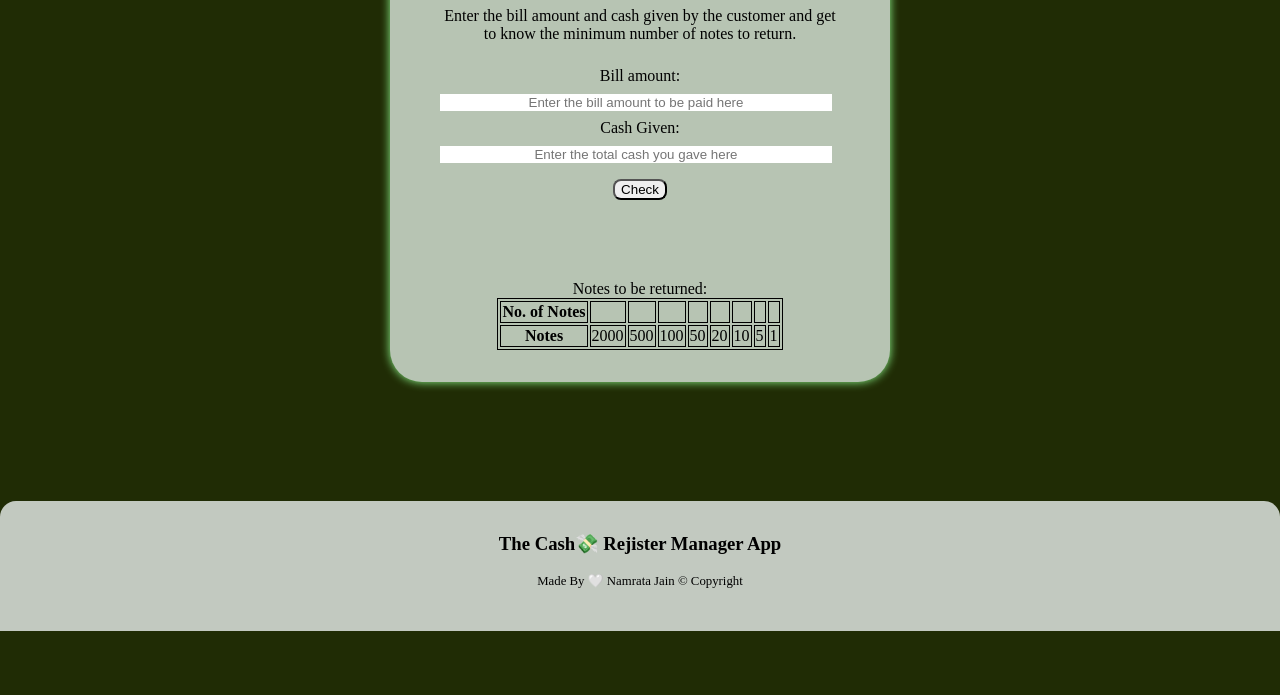
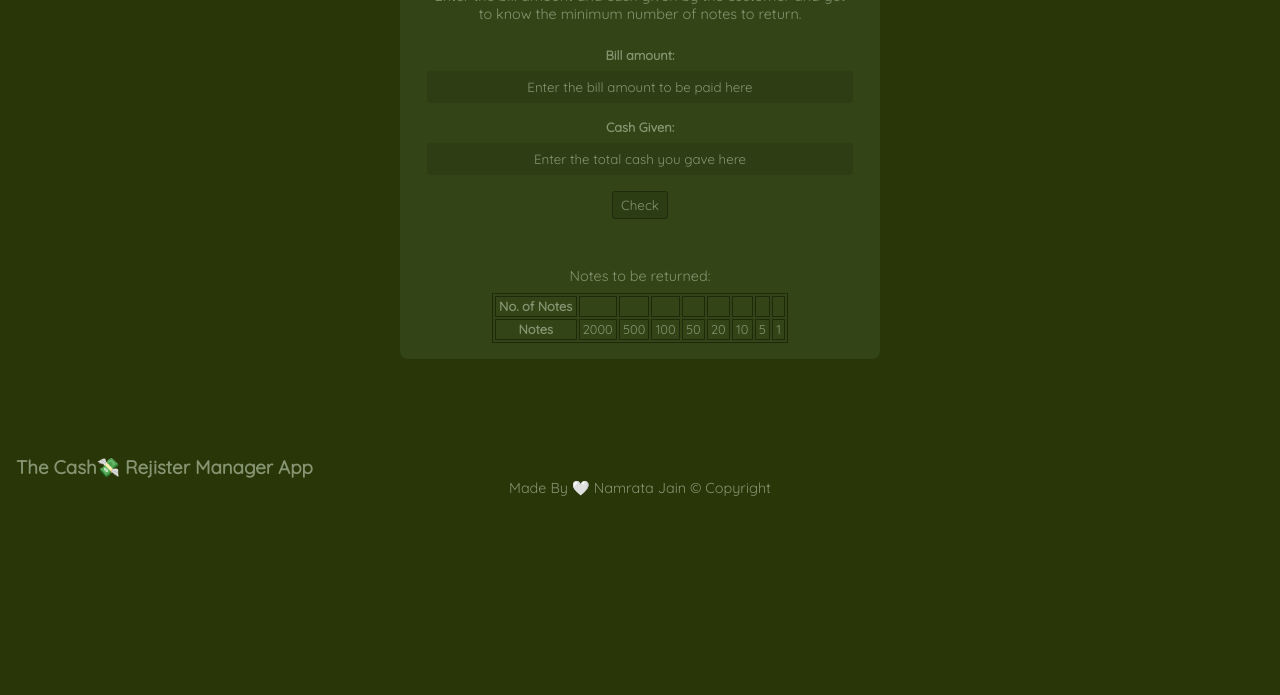
Before and after one commit to Namrata-J/Cash-Register-Manager, a plain HTML site: page index.html in a window 1280 px wide. Shown: the part 105-800 px from the top of the page. Drawn offline with Linux system fonts and the light colour scheme.

Commit message:
style(update): updated styling

```diff
--- a/style.css
+++ b/style.css
@@ -1,77 +1,136 @@
-body{
+@import url('https://fonts.googleapis.com/css2?family=Quicksand&display=swap');
+
+* {
+    box-sizing: border-box;
+    color: rgb(133, 148, 113);
+    font-family: 'Quicksand', sans-serif;
+    margin: 0;
+    padding: 0;
+}
+
+body {
+    background-color: rgb(40 54 8);
     margin: 0px;
-    background-color:rgb(32, 44, 5);
+    padding: 1rem;
 }
-input{
-    width: 97%;
-    margin: auto;
-    height: 15px;
-   text-align: center;
-   border: none;
+
+input {
+    border: none;
+    color: inherit;
+    outline: none;
+    padding: 0.5rem;
+    width: 100%;
 }
-.button-container{
+
+input::placeholder {
+    color: inherit;
+}
+
+.outside-div {
+    background: rgba(76, 100, 54, 0.3);
+}
+
+input,
+.button-container,
+.heading,
+p,
+label,
+.error-message {
     text-align: center;
 }
-.check-btn{
+
+input,
+.check-btn {
+    background: rgba(0, 0, 0, 0.1);
+    border-radius: 0.2rem;
+}
+
+.check-btn {
+    border: 1px solid rgba(0, 0, 0, 0.3);
     margin: 1rem 0rem;
+    padding: 0.3rem 0.5rem;
+}
+
+.check-btn:hover {
+    background: rgba(0, 0, 0, 0.3);
+    cursor: pointer;
+    transition: 1s;
+}
+
+.outside-div {
+    max-width: 30rem;
+    margin: 1rem auto;
+    padding: 1rem;
     border-radius: 0.5rem;
 }
-.check-btn:hover{
-    background-color: darkolivegreen;
-    cursor: pointer;
+
+.inside-div {
+    max-width: 95%;
 }
-.outside-div{
-    margin-left: 0.5rem;
-    max-width: 500px;
-    margin: auto;
-    padding: 2rem 0rem;
-    border-radius: 2rem;
-    box-shadow: 0px 0px 10px rgb(142, 248, 142);
-    background-color: rgb(183, 196, 179);
-}
-.inside-div{
-    max-width: 400px;
+
+.inside-div,
+input,
+.table-manager {
     margin: auto;
 }
-.heading{
-    text-align: center;
-    color: rgb(46, 48, 44);
-    text-shadow: 0px 0px 5px rgb(75, 78, 78);
+
+.heading {
+    font-size: 1.8rem;
 }
-p{
-    text-align: center;
+
+.heading,
+p {
+    padding-bottom: 0.5rem;
 }
-label{
+
+p,
+caption,
+footer p {
+    font-size: 0.9rem;
+}
+
+label {
     display: inline-block;
+    font-weight: bold;
+    padding: 1rem 0rem 0.5rem 0rem;
     width: 100%;
-    text-align: center;
-    margin: 0.5rem 0rem;
 }
-.error-message{
-    text-align: center;
-    color: rgb(59, 80, 24);
-    text-shadow: 0px 0px 5px rgb(25, 41, 25);
-    padding: 2rem 0rem;
-}
-.table-manager{
-    margin: auto;
-}
-table,th,td{
-    border:1px solid black;
-}
-.gap{
-    height: 100px;
-}
-footer{
-    background-color: rgb(194, 201, 192);
-    height:130px;
-    border-top-left-radius: 1rem;
-    border-top-right-radius: 1rem;
-}
-footer h3{
-    text-align: center;
-    padding-top: 2rem;
-}
-footer p{
+
+label,
+.error-message,
+th,
+td {
     font-size: 0.8rem;
 }
+
+.error-message {
+    color: rgb(195, 49, 49);
+    padding: 0.5rem 0rem 1.5rem 0rem;
+}
+
+caption {
+    padding-bottom: 0.5rem;
+}
+
+table,
+th,
+td {
+    border: 1px solid rgb(31, 42, 12);
+}
+
+th,
+td {
+    padding: 0.1rem 0.2rem;
+}
+
+footer div {
+    display: flex;
+    font-size: 0.8rem;
+    justify-content: center;
+    gap: 1rem;
+    padding-bottom: 0.5rem;
+}
+
+.gap {
+    height: 5rem;
+}
```
